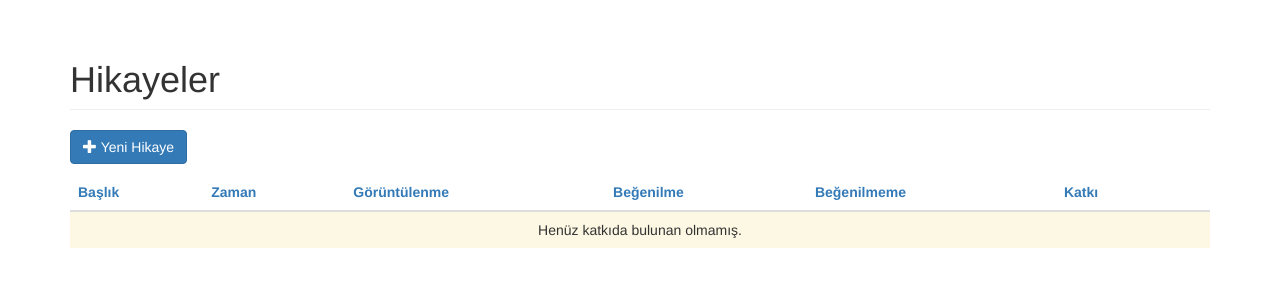
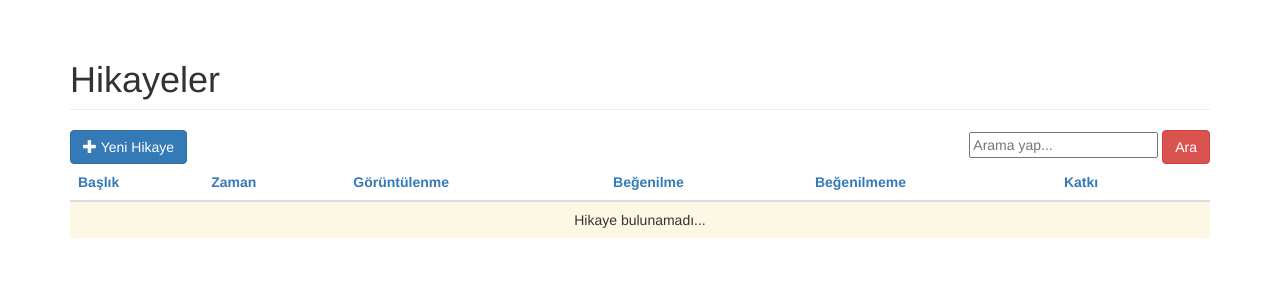
Before and after one commit to lyk2017-django/OzgurHikaye, a Django app: page /storys/ in a window 1280 px wide. Shown: the part 52-352 px from the top of the page. Run offline with Django 3.2, Linux system fonts and the light colour scheme; data that the repository does not hold is empty; some libraries are stand-ins or nearby versions.

Commit message:
Arama özelliği eklendi

```diff
--- a/hikaye/hikaye/urls.py
+++ b/hikaye/hikaye/urls.py
@@ -32,4 +32,6 @@ urlpatterns = [
 
     url(r'^story/(?P<pk>\d+)/like/$', views.like_update, name='story_update_like'),
     url(r'^story/(?P<pk>\d+)/dislike/$', views.dislike_update, name='story_update_dislike'),
+
+    url(r'^story/search/(?P<ara>\w+)/$', views.arama_sonuc, name='arama_yap'),
 ]
--- a/hikaye/ozgur_modul/static/ozgur_modul/js/storys.js
+++ b/hikaye/ozgur_modul/static/ozgur_modul/js/storys.js
@@ -1,6 +1,22 @@
 $(function () {
 
   /* Functions */
+
+
+  var AramaYap = function () {
+    var btn = $(this);
+    $.ajax({
+//      url: btn.attr("data-url") + $("#ara").val(),
+      url: "/story/search/" + $("#ara").val(),
+      type: 'get',
+      dataType: 'json',
+      success: function (data) {
+        if(data.html_story_list != "") $("#storys-table tbody").html(data.html_story_list);
+      }
+    });
+  }
+
+
 
   var likeDislikeUpdate = function () {
     $(".js-btn-like, .js-btn-dislike").hide("slow")
@@ -97,6 +113,10 @@ $(function () {
   $("#modal-book").on("click", ".js-btn-like", likeDislikeUpdate);
   $("#modal-book").on("click", ".js-btn-dislike", likeDislikeUpdate);
 
+  // Arama Yapalım
+  $(".btnAramaYap").click(AramaYap);
+  $("#ara").on("keyup", AramaYap);
+
 
 
 });
--- a/hikaye/ozgur_modul/templates/ozgur_modul/includes/partial_story_list.html
+++ b/hikaye/ozgur_modul/templates/ozgur_modul/includes/partial_story_list.html
@@ -18,6 +18,6 @@
   </tr>
 {% empty %}
   <tr>
-    <td colspan="7" class="text-center bg-warning">Henüz katkıda bulunan olmamış.</td>
+    <td colspan="7" class="text-center bg-warning">Hikaye bulunamadı...</td>
   </tr>
 {% endfor %}
--- a/hikaye/ozgur_modul/templates/ozgur_modul/story_list.html
+++ b/hikaye/ozgur_modul/templates/ozgur_modul/story_list.html
@@ -9,12 +9,23 @@
 {% block content %}
   <h1 class="page-header">Hikayeler</h1>
 
-  <p>
-    <button type="button" class="btn btn-primary js-create-story" data-url="{% url 'story_create' %}">
-      <span class="glyphicon glyphicon-plus"></span>
-      Yeni Hikaye
-    </button>
-  </p>
+
+
+  <div class="row">
+    <div class="col-md-2">
+      <button type="button" class="btn btn-primary js-create-story" data-url="{% url 'story_create' %}">
+        <span class="glyphicon glyphicon-plus"></span>
+        Yeni Hikaye
+      </button>
+    </div>
+
+    <div class="col-md-10 text-right">
+      <input type="text" name="ara" id="ara" value="" placeholder="Arama yap...">
+      <button type="button" class="btn btn-danger btnAramaYap" data-url="{% url 'arama_yap' ara='search' %}">Ara</button>
+
+    </div>
+  </div>
+
 
 
 
--- a/hikaye/ozgur_modul/views.py
+++ b/hikaye/ozgur_modul/views.py
@@ -136,3 +136,14 @@ def save_cont_form(request, form, template_name, pk):
     context = {'form': form,'story_contributions': story.contributions_set.all(), 'story':story}
     data['html_form'] = render_to_string(template_name, context, request=request)
     return JsonResponse(data)
+
+
+def arama_sonuc(request, ara):
+    data = dict()
+    storys = Storys.objects.filter(story_title__contains=ara)
+
+    data['html_story_list'] = render_to_string('ozgur_modul/includes/partial_story_list.html', {
+        'storys': storys
+    })
+
+    return JsonResponse(data)
```
